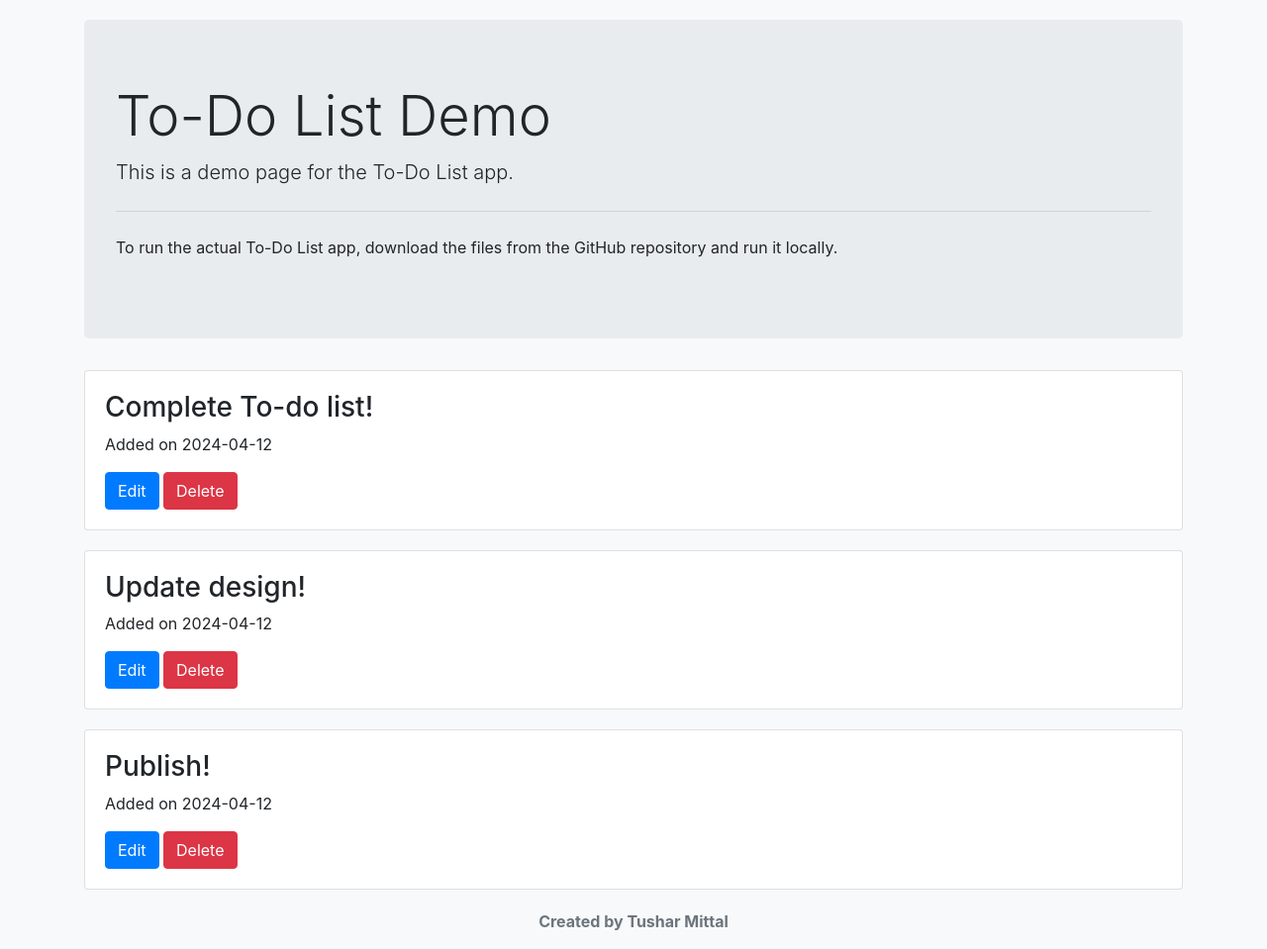
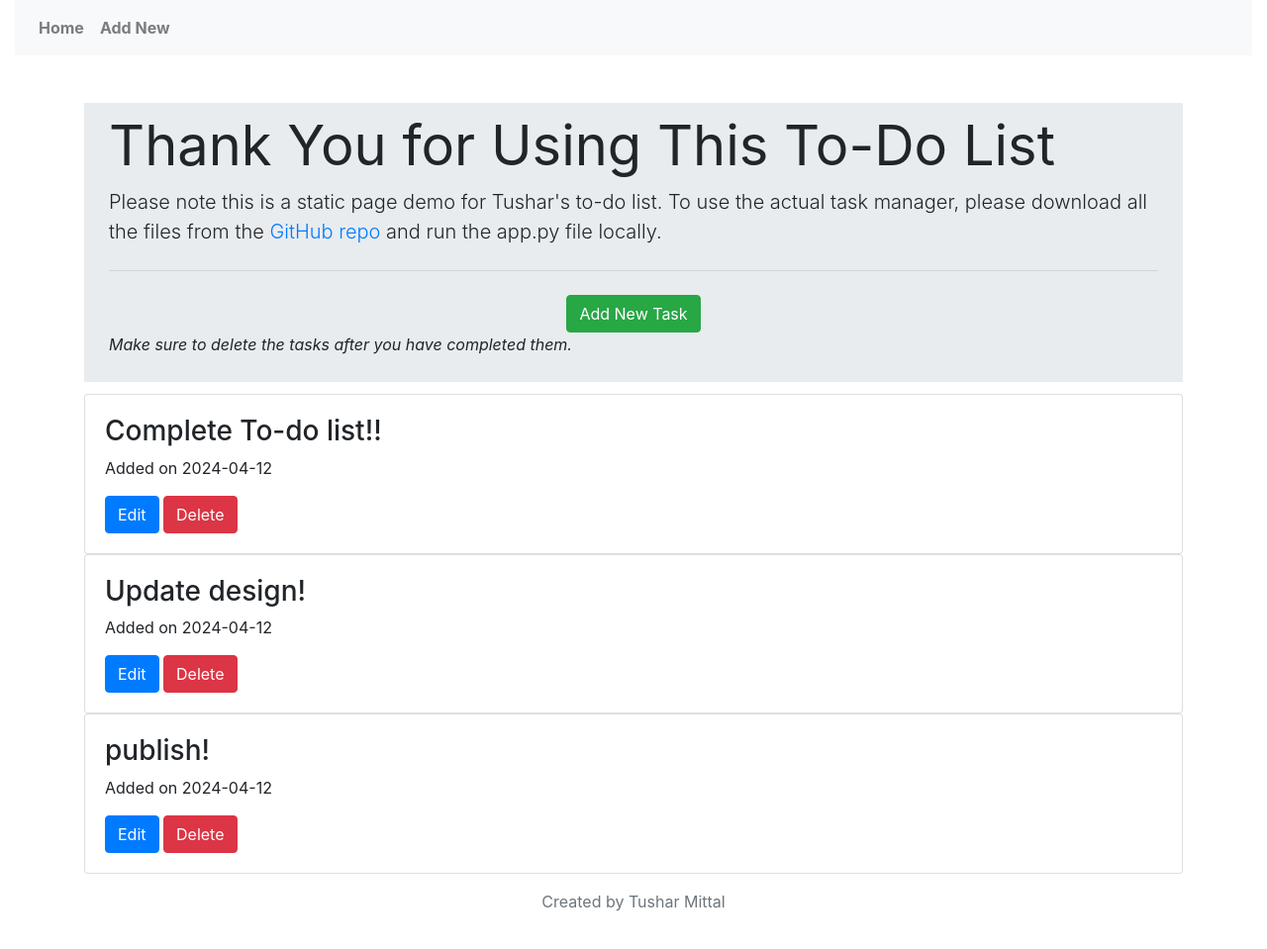
Before and after one commit to tmittala/task_manager, a plain HTML site: page docs/index.html in a window 1280 px wide. Shown: the whole page at 99% size. Drawn offline with nearby package versions, Linux system fonts and the light colour scheme.

Commit message:
updated index files in both docs and templates

```diff
--- a/docs/index.html
+++ b/docs/index.html
@@ -1,3 +1,4 @@
+
 <!doctype html>
 <html lang="en">
   <head>
@@ -8,38 +9,43 @@
     <!-- Bootstrap CSS -->
     <link rel="stylesheet" href="https://stackpath.bootstrapcdn.com/bootstrap/4.5.0/css/bootstrap.min.css" integrity="sha384-9aIt2nRpC12Uk9gS9baDl411NQApFmC26EwAOH8WgZl5MYYxFfc+NcPb1dKGj7Sk" crossorigin="anonymous">
 
-  <title>Tasks - Demo Page</title>
-  <style>
-    /* Add custom styles here */
-    body {
-      padding-top: 20px;
-      background-color: #f8f9fa;
-    }
-    .card {
-      margin-bottom: 20px;
-    }
-    footer {
-      text-align: center;
-      margin-top: 20px;
-      color: #6c757d;
-    }
-  </style>
+    <title>Tasks</title>
   </head>
   <body>
+    <div class="container-fluid">
+      <nav class="navbar navbar-expand-lg navbar-light bg-light">
+        <ul class="navbar-nav">
+          <li class="nav-item"><a href="/index" class="nav-link font-weight-bold"> Home </a></li>
+          <li class="nav-item"><a href="/add" class="nav-link font-weight-bold"> Add New </a></li>
+        </ul>
+      </nav>
+      <br>
+
+
+
+      <br>
+
+
 <div class="container">
-    <div class="jumbotron">
-      <h1 class="display-4">To-Do List Demo</h1>
-      <p class="lead">This is a demo page for the To-Do List app.</p>
+  <div class="jumbotron jumbotron-fluid" style="padding: 10px; margin-bottom: 12px;">
+    <div class="container">
+      <h1 class="display-4"><b>Thank You for Using This To-Do List</b></h1>
+      <p class="lead">Please note this is a static page demo for Tushar's to-do list. To use the actual task manager, please download all the files from the <a href="https://github.com/tmittala/task_manager">GitHub repo</a> and run the app.py file locally.</p>
       <hr class="my-4">
-      <p>To run the actual To-Do List app, download the files from the GitHub repository and run it locally.</p>
+      <div class="text-center">
+        <li class="nav-item d-inline"><a href="/add" class="btn btn-success" style="padding: 0.375rem 0.75rem; font-size: 1rem; line-height: 1.5;"> Add New Task </a></li>
       </div>
+      <p><i>Make sure to delete the tasks after you have completed them.</i></p>
+    </div>
+  </div>
+
 
   <div class="card">
     <div class="card-body">
-        <h3>Complete To-do list!</h3>
+      <h3>Complete To-do list!!</h3>
       <p>Added on 2024-04-12</p>
-        <a href="#" class="btn btn-primary">Edit</a>
-        <a href="#" class="btn btn-danger">Delete</a>
+      <a href="/edit/2" class="btn btn-primary">Edit</a>
+      <a href="/delete/2" class="btn btn-danger">Delete</a>
     </div>
   </div>
 
@@ -47,29 +53,28 @@
     <div class="card-body">
       <h3>Update design!</h3>
       <p>Added on 2024-04-12</p>
-        <a href="#" class="btn btn-primary">Edit</a>
-        <a href="#" class="btn btn-danger">Delete</a>
+      <a href="/edit/3" class="btn btn-primary">Edit</a>
+      <a href="/delete/3" class="btn btn-danger">Delete</a>
     </div>
   </div>
 
   <div class="card">
     <div class="card-body">
-        <h3>Publish!</h3>
+      <h3>publish!</h3>
       <p>Added on 2024-04-12</p>
-        <a href="#" class="btn btn-primary">Edit</a>
-        <a href="#" class="btn btn-danger">Delete</a>
-      </div>
+      <a href="/edit/4" class="btn btn-primary">Edit</a>
+      <a href="/delete/4" class="btn btn-danger">Delete</a>
     </div>
   </div>
 
-  <footer>
-    <p> <b>  Created by Tushar Mittal </b> </p>
+</div>
+<footer class="footer mt-auto py-3">
+  <div class="container text-center">
+    <span class="text-muted">Created by Tushar Mittal</span>
+  </div>
 </footer>
 
-  <!-- Optional JavaScript -->
-  <!-- jQuery first, then Popper.js, then Bootstrap JS -->
-  <script src="https://code.jquery.com/jquery-3.5.1.slim.min.js" integrity="sha384-DfXdz2htPH0lsSSs5nCTpuj/zy4C+OGpamoFVy38MVBnE+IbbVYUew+OrCXaRkfj" crossorigin="anonymous"></script>
-  <script src="https://cdn.jsdelivr.net/npm/@popperjs/core@2.5.3/dist/umd/popper.min.js" integrity="sha384-Ev/x0hy0T8b0T7vqWzHjVG5gBvOqnJYBGStiXG2u8g5FkGrF0H9U66Lb2zRG6c5O" crossorigin="anonymous"></script>
-  <script src="https://stackpath.bootstrapcdn.com/bootstrap/4.5.0/js/bootstrap.min.js" integrity="sha384-OgVRvuATP1z7JjHLkuOU7Xw704+h835Lr+6QL9UvYjZE3Ipu6Tp75j7Bh/kR0JKI" crossorigin="anonymous"></script>
+
+    </div>
   </body>
 </html>
```
Also changed, not shown: templates/base.html (+2 -2 lines), templates/index.html (+15 -4 lines), 2 other files. Lines whose indentation alone changed are shown as unchanged.
